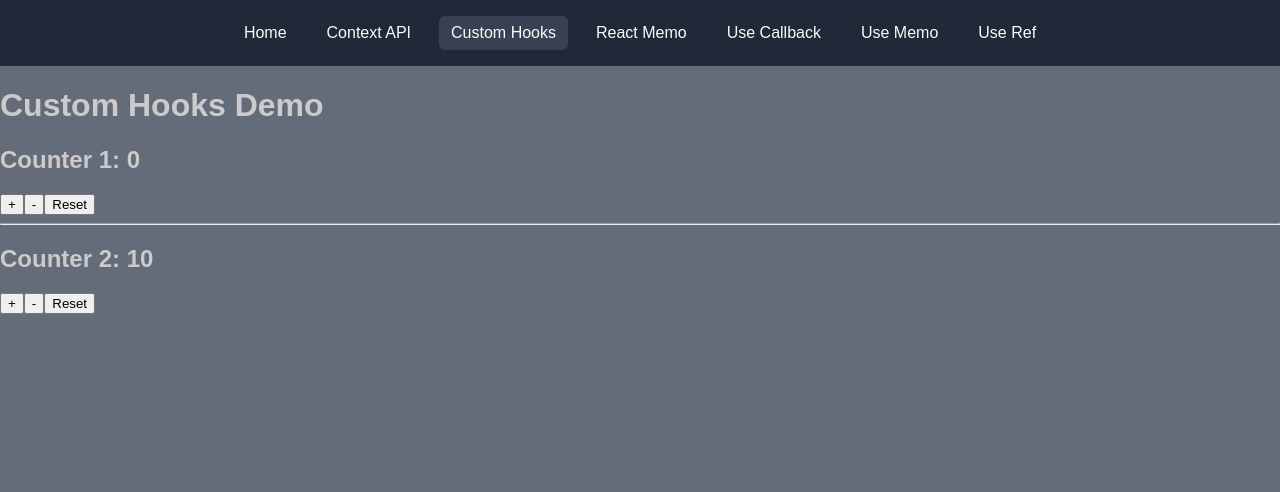
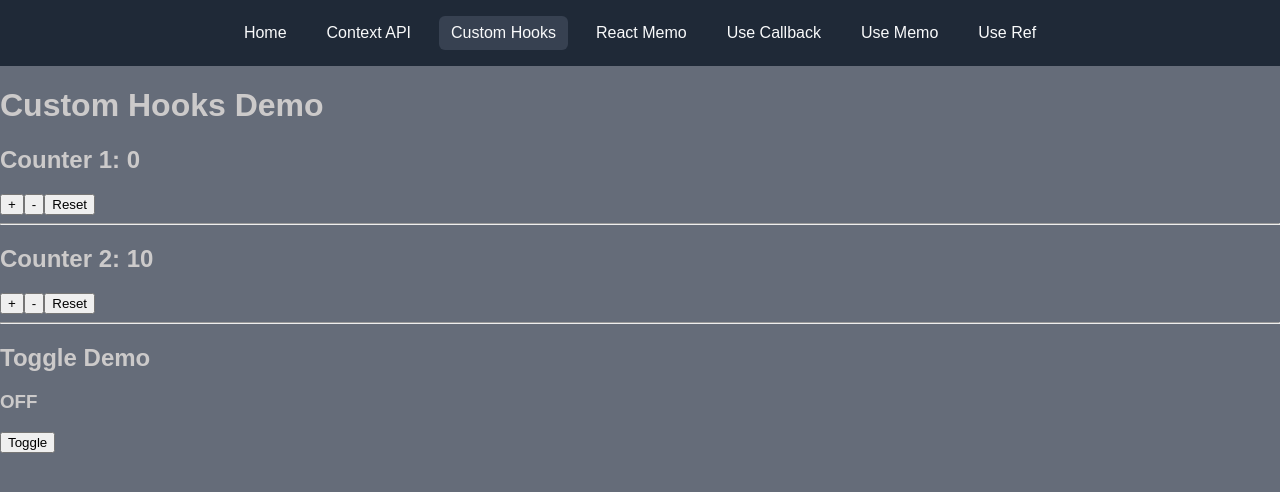
Before and after one commit to mayaswami/react-projects, a React (Vite) app in the folder 03-react-advanced/: page /custom-hooks in a window 1280 px wide. Shown: the top 492 px of the page. Built offline with nearby package versions, Linux system fonts and the light colour scheme.

Commit message:
feat(CustomHooks): add additional reusable useToggle and useDocumentTitle custom hooks.

```diff
--- /dev/null
+++ b/03-react-advanced/src/hooks/useDocumentTitle.js
@@ -0,0 +1,9 @@
+import { useEffect } from "react";
+
+function useDocumentTitle(title) {
+    useEffect(() => {
+        document.title = title;
+    }, [title]);
+}
+
+export default useDocumentTitle;
--- /dev/null
+++ b/03-react-advanced/src/hooks/useToggle.js
@@ -0,0 +1,16 @@
+import { useState } from "react";
+
+function useToggle(initialValue = false) {
+    const [isOn, setIsOn] = useState(initialValue);
+
+    function toggle() {
+        setIsOn((prev) => !prev);
+    }
+
+    return {
+        isOn,
+        toggle,
+    };
+}
+
+export default useToggle;
--- a/03-react-advanced/src/pages/CustomHooksDemo.jsx
+++ b/03-react-advanced/src/pages/CustomHooksDemo.jsx
@@ -1,9 +1,16 @@
 import useCounter from "../hooks/useCounter";
+import useToggle from "../hooks/useToggle";
+import useDocumentTitle from "../hooks/useDocumentTitle";
 
 function CustomHooksDemo() {
   const { count, increment, decrement, reset } = useCounter();
   const counter1 = useCounter();
   const counter2 = useCounter(10);
+
+  const { isOn, toggle } = useToggle();
+
+  useDocumentTitle("Custom Hooks Demoo");
+
   return (
     <div>
       <h1>Custom Hooks Demo</h1>
@@ -24,6 +31,15 @@ function CustomHooksDemo() {
       <button onClick={counter2.decrement}>-</button>
 
       <button onClick={counter2.reset}>Reset</button>
+
+      <hr />
+
+      <h2>Toggle Demo</h2>
+
+      <h3>{isOn ? "ON" : "OFF"}</h3>
+
+      <button onClick={toggle}>Toggle</button>
+
     </div>
   );
 }
```
Also changed, not shown: 1 other file (tests, documents, lock files or other folders).
